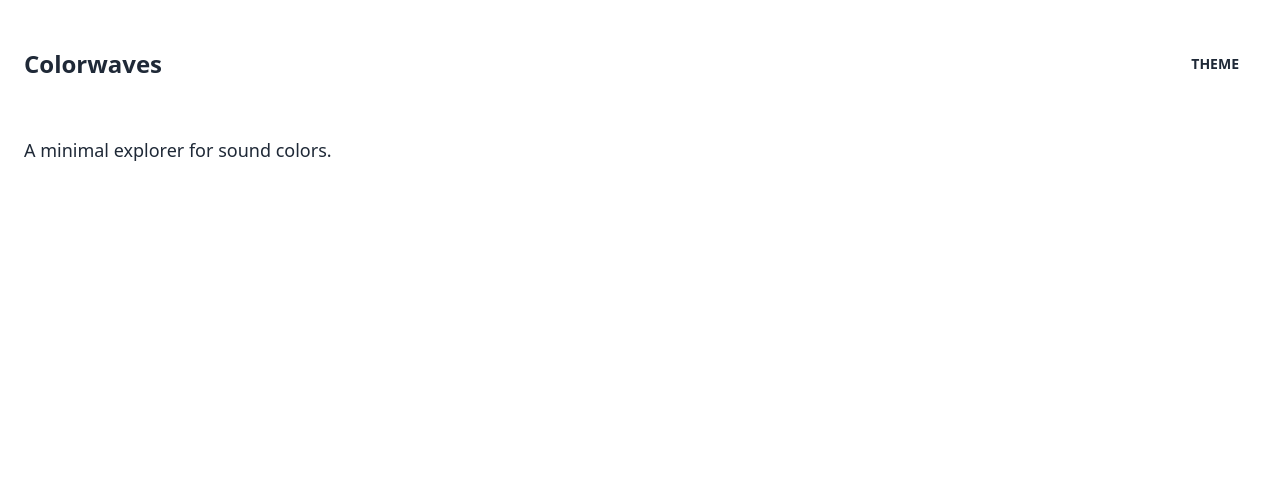
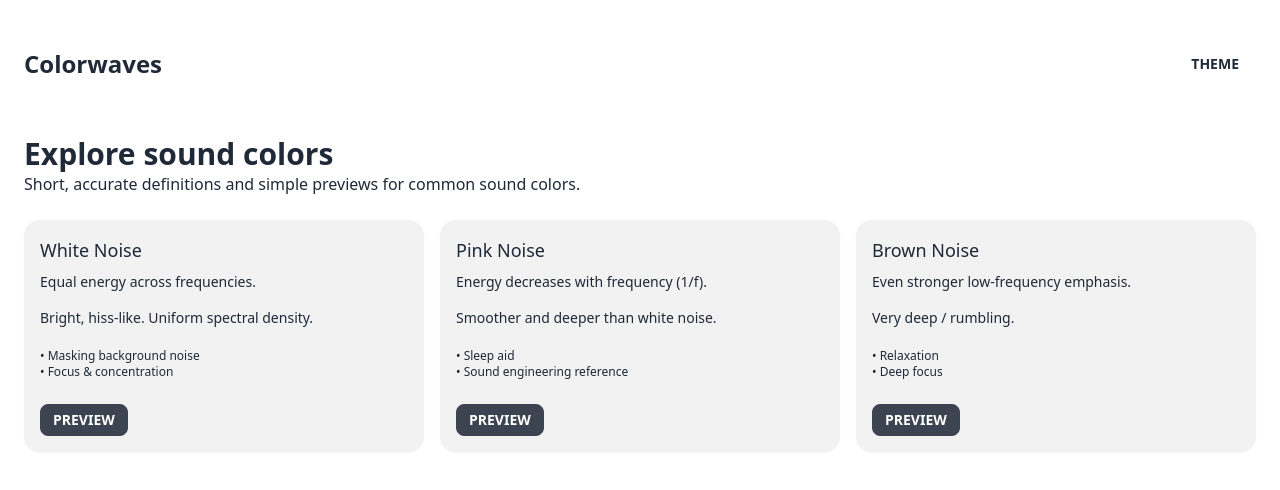
Before and after one commit to wjbetech-claw/colorwaves, a React (Vite) app: page / in a window 1280 px wide. Shown: the top 490 px of the page. Built offline with nearby package versions, Linux system fonts and the light colour scheme.

Commit message:
feat(ui): add minimal main page and SoundCard component with seed data

```diff
--- a/src/App.tsx
+++ b/src/App.tsx
@@ -1,4 +1,6 @@
 import React from 'react'
+import { SOUNDS } from './data/sounds'
+import SoundCard from './components/SoundCard'
 
 export default function App(){
   return (
@@ -7,13 +9,22 @@ export default function App(){
         <nav className="flex items-center justify-between py-4">
           <h1 className="text-2xl font-semibold">Colorwaves</h1>
           <div>
-            {/* theme toggler placeholder */}
             <button className="btn btn-ghost">Theme</button>
           </div>
         </nav>
       </header>
+
       <main className="container mx-auto mt-8">
-        <p className="text-lg text-muted-foreground">A minimal explorer for sound colors.</p>
+        <section className="prose max-w-none mb-6">
+          <h2 className="text-3xl font-semibold">Explore sound colors</h2>
+          <p className="text-muted-foreground">Short, accurate definitions and simple previews for common sound colors.</p>
+        </section>
+
+        <section className="grid grid-cols-1 sm:grid-cols-2 lg:grid-cols-3 gap-4">
+          {SOUNDS.map(s => (
+            <SoundCard key={s.id} sound={s} />
+          ))}
+        </section>
       </main>
     </div>
   )
--- /dev/null
+++ b/src/components/SoundCard.tsx
@@ -0,0 +1,20 @@
+import React from 'react'
+import { SoundColor } from '../data/sounds'
+
+export default function SoundCard({sound}:{sound:SoundColor}){
+  return (
+    <article className="card bg-base-200 shadow-sm p-4">
+      <div className="card-body p-0">
+        <h3 className="text-lg font-medium">{sound.name}</h3>
+        <p className="text-sm text-muted-foreground">{sound.short}</p>
+        <p className="mt-2 text-sm">{sound.tone}</p>
+        <ul className="mt-3 text-xs text-muted-foreground">
+          {sound.uses.map(u=> <li key={u}>• {u}</li>)}
+        </ul>
+        <div className="mt-4">
+          <button className="btn btn-sm">Preview</button>
+        </div>
+      </div>
+    </article>
+  )
+}
--- /dev/null
+++ b/src/data/sounds.ts
@@ -0,0 +1,31 @@
+export type SoundColor = {
+  id: string
+  name: string
+  short: string
+  tone: string
+  uses: string[]
+}
+
+export const SOUNDS: SoundColor[] = [
+  {
+    id: 'white',
+    name: 'White Noise',
+    short: 'Equal energy across frequencies.',
+    tone: 'Bright, hiss-like. Uniform spectral density.',
+    uses: ['Masking background noise', 'Focus & concentration']
+  },
+  {
+    id: 'pink',
+    name: 'Pink Noise',
+    short: 'Energy decreases with frequency (1/f).',
+    tone: 'Smoother and deeper than white noise.',
+    uses: ['Sleep aid', 'Sound engineering reference']
+  },
+  {
+    id: 'brown',
+    name: 'Brown Noise',
+    short: 'Even stronger low-frequency emphasis.',
+    tone: 'Very deep / rumbling.',
+    uses: ['Relaxation', 'Deep focus']
+  }
+]
```
